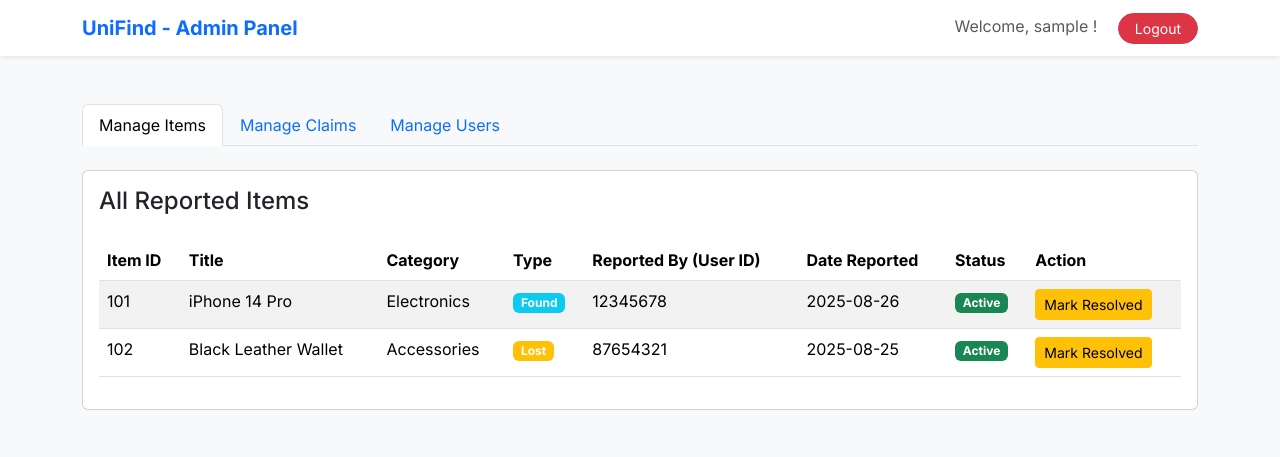
After one commit to vimarshpandey/Lost-and-Found, a PHP site: page /methods/admin.php in a window 1280 px wide. The commit adds this page. Shown: the top 457 px of the page. Run offline with PHP 8.4, Linux system fonts and the light colour scheme; the visitor is signed in with stand-in values (Sample User, id 1); tables that the repository leaves empty or names only in its code hold one stand-in row (values such as "Sample post").

Commit message:
admin panel added with claim functionalities in user dashboard

```diff
--- /dev/null
+++ b/methods/admin.php
@@ -0,0 +1,222 @@
+<?php
+    session_start();
+
+    require_once './dbconnect.php';
+
+    if(!isset($_SESSION['loggedin']) || $_SESSION['user_role'] !== 'admin') {
+        header("Location: ../index.php");
+        exit;
+    }
+
+    if(isset($_GET['action']) && $_GET['action'] == 'delete_user' && isset($_GET['id'])) {
+        $user_id_to_delete = mysqli_real_escape_string($conn, $_GET['id']);
+        $delete_sql = "DELETE FROM users WHERE user_registration_number = '$user_id_to_delete' AND user_role = 'user'";
+        mysqli_query($conn, $delete_sql);
+        header("Location: admin.php");
+        exit;
+    }
+
+    $users_sql = "SELECT user_registration_number, user_name, user_role FROM users";
+    $users_result = mysqli_query($conn, $users_sql);
+?>
+<!DOCTYPE html>
+<html lang="en">
+<head>
+    <meta charset="UTF-8">
+    <meta name="viewport" content="width=device-width, initial-scale=1.0">
+    <title>Admin Dashboard - UniFind</title>
+    <!-- Bootstrap CSS CDN -->
+    <link href="../css/bootstrap5.min.css" rel="stylesheet">
+    <!-- Google Fonts: Inter -->
+    <link href="https://fonts.googleapis.com/css2?family=Inter:wght@400;500;600;700&display=swap" rel="stylesheet">
+    <style>
+        body {
+            font-family: 'Inter', sans-serif;
+            background-color: #f8f9fa;
+        }
+    </style>
+</head>
+<body>
+
+    <!-- Navigation Bar -->
+    <nav class="navbar navbar-expand-lg navbar-light bg-white sticky-top shadow-sm">
+        <div class="container">
+            <a class="navbar-brand fw-bold text-primary" href="#">UniFind - Admin Panel</a>
+            <div class="ms-auto">
+                <span class="navbar-text me-3">Welcome, <?php echo htmlspecialchars($_SESSION['user_name']); ?> !</span>
+                <a href="./logout.php" class="btn btn-danger btn-sm rounded-pill px-3">Logout</a>
+            </div>
+        </div>
+    </nav>
+
+    <!-- Main Dashboard Content -->
+    <div class="container py-5">
+
+        <!-- Tab Navigation -->
+        <ul class="nav nav-tabs" id="adminTabs" role="tablist">
+            <li class="nav-item" role="presentation">
+                <button class="nav-link active" id="manage-items-tab" data-bs-toggle="tab" data-bs-target="#manageItems" type="button" role="tab">Manage Items</button>
+            </li>
+            <li class="nav-item" role="presentation">
+                <button class="nav-link" id="manage-claims-tab" data-bs-toggle="tab" data-bs-target="#manageClaims" type="button" role="tab">Manage Claims</button>
+            </li>
+            <li class="nav-item" role="presentation">
+                <button class="nav-link" id="manage-users-tab" data-bs-toggle="tab" data-bs-target="#manageUsers" type="button" role="tab">Manage Users</button>
+            </li>
+        </ul>
+
+        <!-- Tab Content -->
+        <div class="tab-content pt-4">
+
+            <!-- 1. Manage Items Tab -->
+            <div class="tab-pane fade show active" id="manageItems" role="tabpanel">
+                <div class="card">
+                    <div class="card-body">
+                        <h2 class="card-title h4 mb-4">All Reported Items</h2>
+                        <div class="table-responsive">
+                            <table class="table table-striped table-hover">
+                                <thead>
+                                    <tr>
+                                        <th>Item ID</th>
+                                        <th>Title</th>
+                                        <th>Category</th>
+                                        <th>Type</th>
+                                        <th>Reported By (User ID)</th>
+                                        <th>Date Reported</th>
+                                        <th>Status</th>
+                                        <th>Action</th>
+                                    </tr>
+                                </thead>
+                                <tbody>
+                                    <!-- Sample Row 1 -->
+                                    <tr>
+                                        <td>101</td>
+                                        <td>iPhone 14 Pro</td>
+                                        <td>Electronics</td>
+                                        <td><span class="badge bg-info">Found</span></td>
+                                        <td>12345678</td>
+                                        <td>2025-08-26</td>
+                                        <td><span class="badge bg-success">Active</span></td>
+                                        <td><button class="btn btn-warning btn-sm">Mark Resolved</button></td>
+                                    </tr>
+                                    <!-- Sample Row 2 -->
+                                    <tr>
+                                        <td>102</td>
+                                        <td>Black Leather Wallet</td>
+                                        <td>Accessories</td>
+                                        <td><span class="badge bg-warning">Lost</span></td>
+                                        <td>87654321</td>
+                                        <td>2025-08-25</td>
+                                        <td><span class="badge bg-success">Active</span></td>
+                                        <td><button class="btn btn-warning btn-sm">Mark Resolved</button></td>
+                                    </tr>
+                                    <!-- Add more sample rows as needed -->
+                                </tbody>
+                            </table>
+                        </div>
+                    </div>
+                </div>
+            </div>
+
+            <!-- 2. Manage Claims Tab -->
+            <div class="tab-pane fade" id="manageClaims" role="tabpanel">
+                <div class="card">
+                    <div class="card-body">
+                        <h2 class="card-title h4 mb-4">User Claims</h2>
+                        <div class="table-responsive">
+                            <table class="table table-striped table-hover">
+                                <thead>
+                                    <tr>
+                                        <th>Claim ID</th>
+                                        <th>Item ID</th>
+                                        <th>Item Title</th>
+                                        <th>Claimed By (User ID)</th>
+                                        <th>Date Claimed</th>
+                                        <th>Status</th>
+                                        <th>Actions</th>
+                                    </tr>
+                                </thead>
+                                <tbody>
+                                    <!-- Sample Row 1 -->
+                                    <tr>
+                                        <td>501</td>
+                                        <td>101</td>
+                                        <td>iPhone 14 Pro</td>
+                                        <td>87654321</td>
+                                        <td>2025-08-26</td>
+                                        <td><span class="badge bg-warning">Pending</span></td>
+                                        <td>
+                                            <button class="btn btn-success btn-sm">Approve</button>
+                                            <button class="btn btn-danger btn-sm">Reject</button>
+                                        </td>
+                                    </tr>
+                                    <!-- Sample Row 2 -->
+                                    <tr>
+                                        <td>502</td>
+                                        <td>98</td>
+                                        <td>University ID Card</td>
+                                        <td>11223344</td>
+                                        <td>2025-08-24</td>
+                                        <td><span class="badge bg-success">Approved</span></td>
+                                        <td>-</td>
+                                    </tr>
+                                    <!-- Add more sample rows as needed -->
+                                </tbody>
+                            </table>
+                        </div>
+                    </div>
+                </div>
+            </div>
+
+            <!-- 3. Manage Users Tab -->
+            <div class="tab-pane fade" id="manageUsers" role="tabpanel">
+                <div class="card">
+                    <div class="card-body">
+                        <h2 class="card-title h4 mb-4">All Users</h2>
+                        <div class="table-responsive">
+                            <table class="table table-striped table-hover">
+                                <thead>
+                                    <tr>
+                                        <th>Registration Number</th>
+                                        <th>Name</th>
+                                        <th>Role</th>
+                                        <th>Action</th>
+                                    </tr>
+                                </thead>
+                                <tbody>
+                                    <?php if ($users_result && mysqli_num_rows($users_result) > 0): ?>
+                                        <?php while($user = mysqli_fetch_assoc($users_result)): ?>
+                                            <tr>
+                                                <td><?php echo htmlspecialchars($user['user_registration_number']); ?></td>
+                                                <td><?php echo htmlspecialchars($user['user_name']); ?></td>
+                                                <td><?php echo htmlspecialchars($user['user_role']); ?></td>
+                                                <td>
+                                                    <?php if ($user['user_role'] == 'user'): ?>
+                                                        <a href="admin.php?action=delete_user&id=<?php echo $user['user_registration_number']; ?>"
+                                                           class="btn btn-danger btn-sm"
+                                                           onclick="return confirm('Are you sure you want to delete this user?');">Delete User</a>
+                                                    <?php else: ?>
+                                                        <h6> - </h6>
+                                                    <?php endif; ?>
+                                                </td>
+                                            </tr>
+                                        <?php endwhile; ?>
+                                    <?php else: ?>
+                                        <tr>
+                                            <td colspan="4" class="text-center">No users found.</td>
+                                        </tr>
+                                    <?php endif; ?>
+                                </tbody>
+                            </table>
+                        </div>
+                    </div>
+                </div>
+            </div>
+        </div>
+    </div>
+
+    <!-- Bootstrap JS Bundle -->
+    <script src="../js/bootstrap5.min.js"></script>
+
+</body>
+</html>
```
Also changed, not shown: methods/dashboard.php (+96 -2 lines), methods/login.php (+8 -2 lines), 1 other file.
